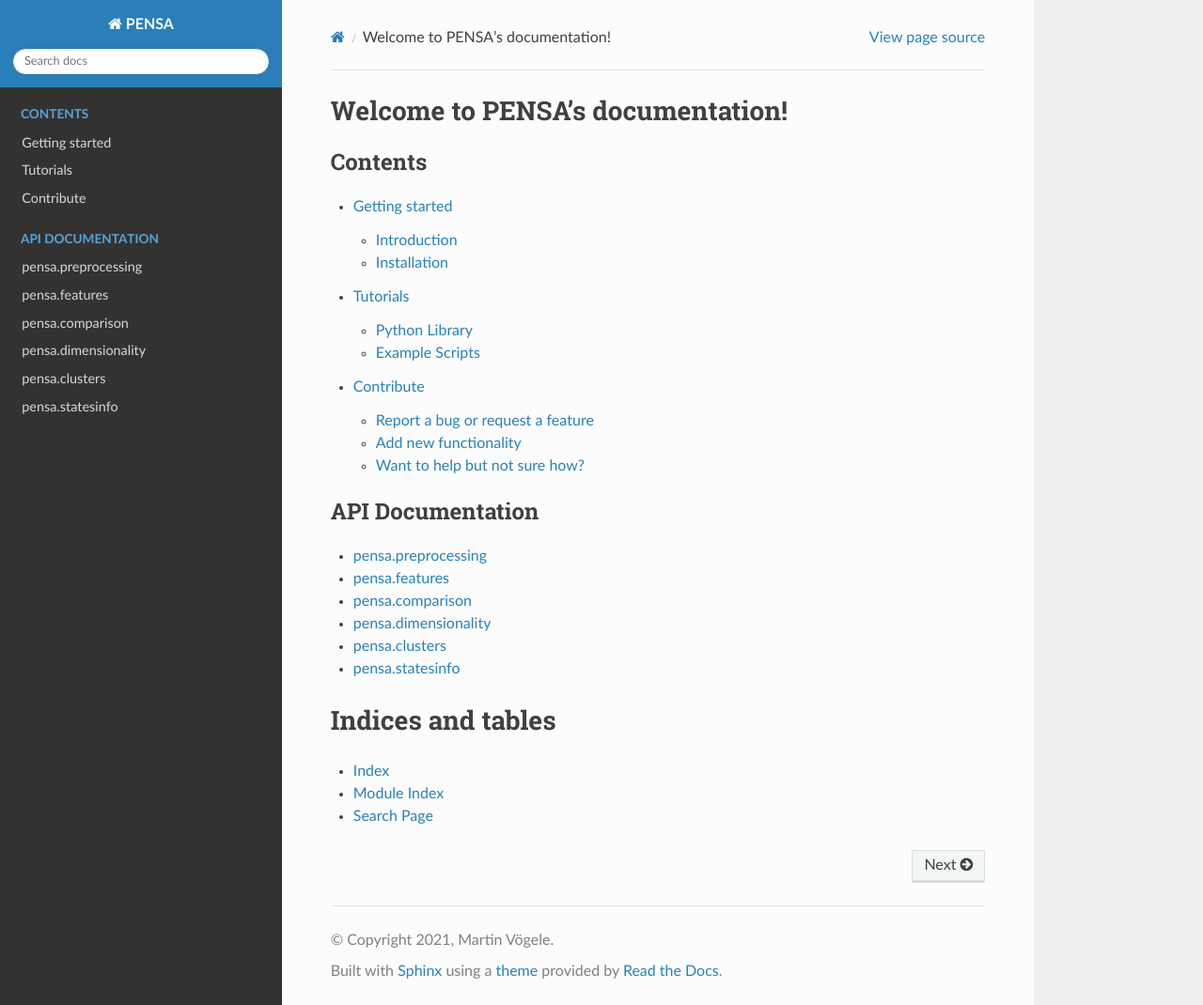
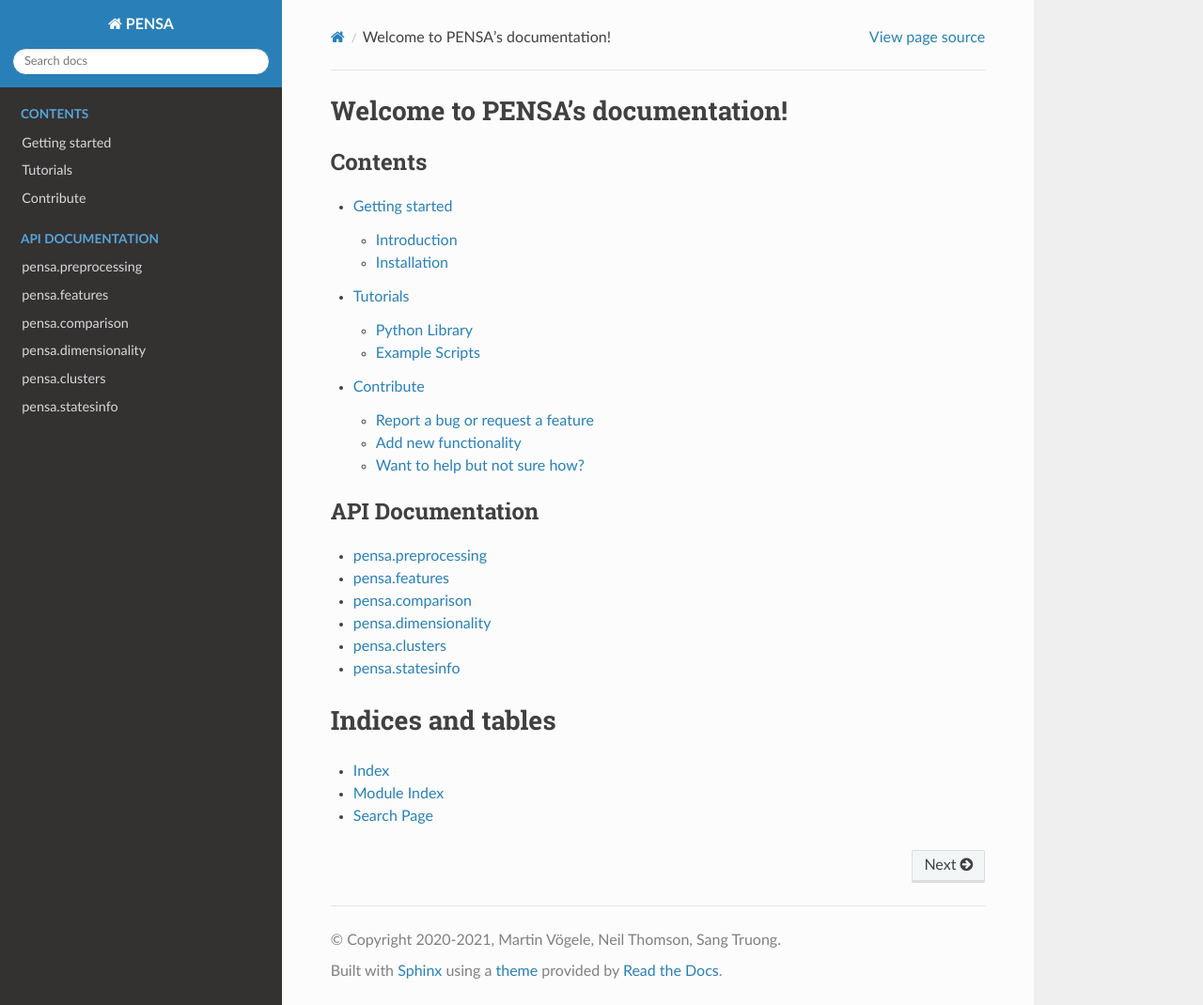
Before and after one commit to drorlab/pensa, a Sphinx documentation site: the page built from docs/index.rst, in a window 1280 px wide and 1070 px high. Shown: the whole window at 94% size. Built offline with Sphinx 7.4.7 and the Read the Docs theme 2.0.0, drawn with Linux system fonts in a browser that asks for light colours.

Commit message:
update authors

```diff
--- a/docs/conf.py
+++ b/docs/conf.py
@@ -20,8 +20,8 @@ import sphinx_rtd_theme
 # -- Project information -----------------------------------------------------
 
 project = 'PENSA'
-copyright = '2021, Martin Vögele'
-author = 'Martin Vögele'
+copyright = '2020-2021, Martin Vögele, Neil Thomson, Sang Truong'
+author = 'Martin Vögele, Neil Thomson, Sang Truong'
 
 
 # -- General configuration ---------------------------------------------------
--- a/setup.py
+++ b/setup.py
@@ -1,10 +1,10 @@
 from setuptools import setup
 
 setup(name='pensa',
-      version='0.1.2',
+      version='0.2.0',
       description='PENSA - protein ensemble analysis',
       url='http://github.com/drorlab/pensa',
-      author='Martin Voegele',
+      author='Martin Voegele, Neil Thomson, Sang Truong',
       author_email='mvoegele@stanford.edu',
       license='MIT',
       packages=['pensa'],
```
Also changed, not shown: 1 other file.
